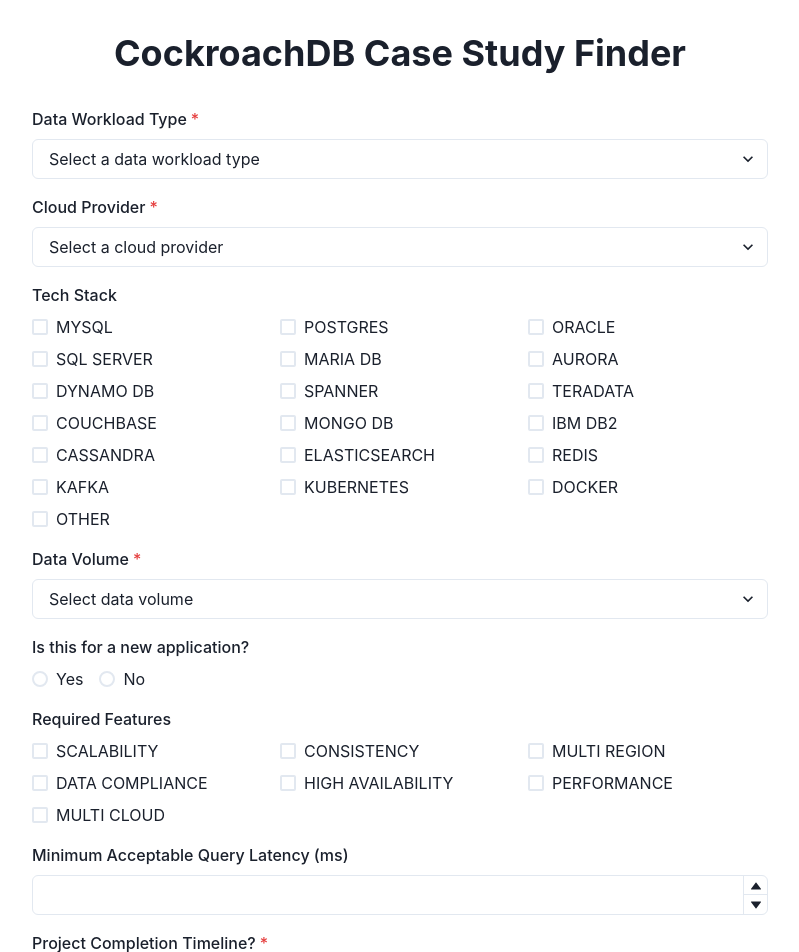
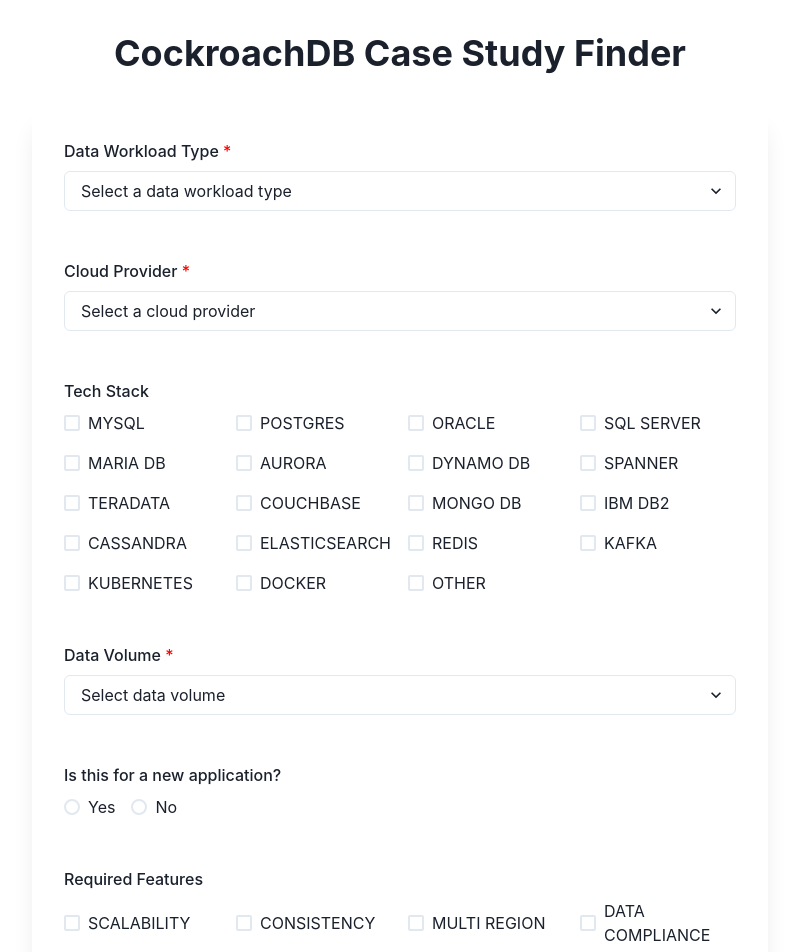
Before and after one commit to elliotpark410/CockroachDB-Use-Case-Explorer, a Next.js app: page / in a window 1280 px wide. Shown: the top 952 px of the page, without its empty margins (240-1039 px from the left). Built offline with nearby package versions, Linux system fonts and the light colour scheme.

Commit message:
add styling to ProspectForm and Results

```diff
--- a/src/components/ProspectForm.js
+++ b/src/components/ProspectForm.js
@@ -6,39 +6,44 @@
   Select,
   Checkbox,
   NumberInput,
+  NumberInputField,
   NumberInputStepper,
-  NumberInputField,
   NumberIncrementStepper,
   NumberDecrementStepper,
   Textarea,
-  CheckboxGroup,
   SimpleGrid,
   RadioGroup,
   Radio,
-  HStack,
+  Box,
 } from '@chakra-ui/react';
 import { Field, useFormikContext } from 'formik';
+
+const CustomFormControl = ({ children, label, required }) => (
+  <FormControl mb={6}>
+    <FormLabel>
+      {label} {required && <span style={{ color: 'red' }}>*</span>}
+    </FormLabel>
+    {children}
+  </FormControl>
+);
 
 const ProspectForm = () => {
   const { values, setFieldValue } = useFormikContext();
 
   return (
-    <VStack spacing={4} align="stretch">
-      <FormControl isRequired>
-        <FormLabel>Data Workload Type</FormLabel>
-        <Field name="dataWorkloadType" as={Select}>
-          <option value="">Select a data workload type</option>
+      <Box maxW="4xl" mx="auto" bg="white" boxShadow="xl" rounded="lg" overflow="hidden">
+        <VStack spacing={6} align="stretch" p={8}>
+          <CustomFormControl label="Data Workload Type" required>
+            <Field name="dataWorkloadType" as={Select} placeholder="Select a data workload type">
               <option value="TRANSACTIONAL">Transactional</option>
               <option value="ANALYTICAL">Analytical</option>
               <option value="HYBRID">Hybrid</option>
               <option value="OTHER">Other</option>
             </Field>
-      </FormControl>
+          </CustomFormControl>
 
-      <FormControl isRequired>
-        <FormLabel>Cloud Provider</FormLabel>
-        <Field name="cloudProvider" as={Select}>
-          <option value="">Select a cloud provider</option>
+          <CustomFormControl label="Cloud Provider" required>
+            <Field name="cloudProvider" as={Select} placeholder="Select a cloud provider">
               <option value="AWS">AWS</option>
               <option value="GCP">GCP</option>
               <option value="AZURE">Azure</option>
@@ -47,84 +52,83 @@
               <option value="HYBRID">Hybrid</option>
               <option value="OTHER">Other</option>
             </Field>
-      </FormControl>
+          </CustomFormControl>
 
-      <FormControl>
-        <FormLabel>Tech Stack</FormLabel>
+          <CustomFormControl label="Tech Stack">
             <Field name="techStack">
               {({ field }) => (
-            <CheckboxGroup
+                <SimpleGrid columns={[2, 3, 4]} spacing={4}>
+                  {['MYSQL', 'POSTGRES', 'ORACLE', 'SQL_SERVER', 'MARIA_DB', 'AURORA', 'DYNAMO_DB', 'SPANNER', 'TERADATA', 'COUCHBASE', 'MONGO_DB', 'IBM_DB2', 'CASSANDRA', 'ELASTICSEARCH', 'REDIS', 'KAFKA', 'KUBERNETES', 'DOCKER', 'OTHER'].map((tech) => (
+                    <Checkbox
+                      key={tech}
                       {...field}
-              value={values.techStack || []}
-              onChange={(values) => setFieldValue('techStack', values)}
+                      value={tech}
+                      isChecked={field.value && field.value.includes(tech)}
+                      onChange={(e) => {
+                        const set = new Set(field.value || []);
+                        if (e.target.checked) {
+                          set.add(tech);
+                        } else {
+                          set.delete(tech);
+                        }
+                        setFieldValue('techStack', Array.from(set));
+                      }}
                     >
-              <SimpleGrid columns={3} spacing={2}>
-                {['MYSQL', 'POSTGRES', 'ORACLE', 'SQL_SERVER', 'MARIA_DB', 'AURORA', 'DYNAMO_DB', 'SPANNER', 'TERADATA', 'COUCHBASE', 'MONGO_DB', 'IBM_DB2', 'CASSANDRA', 'ELASTICSEARCH', 'REDIS', 'KAFKA', 'KUBERNETES', 'DOCKER', 'OTHER'].map((tech) => (
-                  <Checkbox key={tech} value={tech}>
                       {tech.replace('_', ' ')}
                     </Checkbox>
                   ))}
                 </SimpleGrid>
-            </CheckboxGroup>
               )}
             </Field>
-      </FormControl>
+          </CustomFormControl>
 
-      <FormControl isRequired>
-        <FormLabel>Data Volume</FormLabel>
-        <Field name="dataVolume" as={Select}>
-          <option value="">Select data volume</option>
+          <CustomFormControl label="Data Volume" required>
+            <Field name="dataVolume" as={Select} placeholder="Select data volume">
               <option value="0-100GB">0-100GB</option>
               <option value="100GB-1TB">100GB-1TB</option>
               <option value="1TB-10TB">1TB-10TB</option>
               <option value="10TB+">10TB+</option>
             </Field>
-      </FormControl>
+          </CustomFormControl>
 
-      <FormControl>
-        <FormLabel>Is this for a new application?</FormLabel>
+          <CustomFormControl label="Is this for a new application?">
             <Field name="isNewApp">
               {({ field }) => (
-            <RadioGroup {...field} value={values.isNewApp === null ? '' : values.isNewApp.toString()}>
-              <HStack spacing={4}>
-                <Radio
-                  value="true"
-                  onChange={() => setFieldValue('isNewApp', true)}
-                >
-                  Yes
-                </Radio>
-                <Radio
-                  value="false"
-                  onChange={() => setFieldValue('isNewApp', false)}
-                >
-                  No
-                </Radio>
-              </HStack>
+                <RadioGroup {...field}>
+                  <Radio value="true" mr={4}>Yes</Radio>
+                  <Radio value="false">No</Radio>
                 </RadioGroup>
               )}
             </Field>
-      </FormControl>
+          </CustomFormControl>
 
-      <FormControl>
-        <FormLabel>Required Features</FormLabel>
+          <CustomFormControl label="Required Features">
             <Field name="keyFeatures">
               {({ field }) => (
-            <CheckboxGroup
+                <SimpleGrid columns={[2, 3, 4]} spacing={4}>
+                  {['SCALABILITY', 'CONSISTENCY', 'MULTI_REGION', 'DATA_COMPLIANCE', 'HIGH_AVAILABILITY', 'PERFORMANCE', 'MULTI_CLOUD'].map((feature) => (
+                    <Checkbox
+                      key={feature}
                       {...field}
-              value={values.keyFeatures || []}
-              onChange={(values) => setFieldValue('keyFeatures', values)}
+                      value={feature}
+                      isChecked={field.value && field.value.includes(feature)}
+                      onChange={(e) => {
+                        const set = new Set(field.value || []);
+                        if (e.target.checked) {
+                          set.add(feature);
+                        } else {
+                          set.delete(feature);
+                        }
+                        setFieldValue('keyFeatures', Array.from(set));
+                      }}
                     >
-              <SimpleGrid columns={3} spacing={2}>
-                {['SCALABILITY', 'CONSISTENCY', 'MULTI_REGION', 'DATA_COMPLIANCE', 'HIGH_AVAILABILITY', 'PERFORMANCE', 'MULTI_CLOUD'].map((feature) => (
-                  <Checkbox key={feature} value={feature}>
                       {feature.replace('_', ' ')}
                     </Checkbox>
                   ))}
                 </SimpleGrid>
-            </CheckboxGroup>
               )}
             </Field>
-      </FormControl>
+          </CustomFormControl>
 
       <FormControl>
         <FormLabel>Minimum Acceptable Query Latency (ms)</FormLabel>
@@ -150,22 +154,20 @@
         </Field>
       </FormControl>
 
-      <FormControl isRequired>
-        <FormLabel>Project Completion Timeline?</FormLabel>
-        <Field name="timeline" as={Select}>
-          <option value="">Select a timeline</option>
+          <CustomFormControl label="Project Completion Timeline?" required>
+            <Field name="timeline" as={Select} placeholder="Select a timeline">
               <option value="0-3 months">0-3 months</option>
               <option value="3-6 months">3-6 months</option>
               <option value="6-12 months">6-12 months</option>
               <option value="12+ months">12+ months</option>
             </Field>
-      </FormControl>
+          </CustomFormControl>
 
-      <FormControl>
-        <FormLabel>Additional Notes</FormLabel>
+          <CustomFormControl label="Additional Notes">
             <Field name="additionalNotes" as={Textarea} />
-      </FormControl>
+          </CustomFormControl>
         </VStack>
+      </Box>
   );
 };
 
--- a/src/components/Results.js
+++ b/src/components/Results.js
@@ -1,19 +1,30 @@
 import React from 'react';
-import { Box, VStack, Heading, Text, List, ListItem, Badge, SimpleGrid } from '@chakra-ui/react';
+import { Box, VStack, Heading, Text, List, ListItem, Badge, SimpleGrid, Flex, Circle } from '@chakra-ui/react';
 import { CheckIcon } from '@chakra-ui/icons';
 
 const CustomerStory = ({ story }) => (
-  <Box borderWidth="1px" borderRadius="lg" p={4} mb={4}>
-    <Heading size="md">{story.companyName}</Heading>
-    <Badge colorScheme="blue" mt={2}>{story.industry}</Badge>
-    <Text mt={2}><strong>Use Case:</strong> {story.useCase}</Text>
-    <Text mt={2}><strong>Challenge:</strong> {story.challenge}</Text>
-    <Text mt={2}><strong>Solution:</strong> {story.solution}</Text>
-    <SimpleGrid columns={2} spacing={2} mt={2}>
+  <Box
+    borderWidth="1px"
+    borderRadius="lg"
+    p={6}
+    mb={4}
+    boxShadow="md"
+    bg="white"
+    transition="all 0.3s"
+    _hover={{ boxShadow: "lg" }}
+  >
+    <Heading size="md" mb={2} color="blue.600">{story.companyName}</Heading>
+    <Badge colorScheme="blue" mb={3}>{story.industry}</Badge>
+    <Text mt={2} fontSize="sm"><strong>Use Case:</strong> {story.useCase}</Text>
+    <Text mt={2} fontSize="sm"><strong>Challenge:</strong> {story.challenge}</Text>
+    <Text mt={2} fontSize="sm"><strong>Solution:</strong> {story.solution}</Text>
+    <SimpleGrid columns={[2, 3, 4]} spacing={2} mt={4}>
       {story.keyFeatures.map((feature, index) => (
-        <Badge key={index} colorScheme="green">
-          <CheckIcon mr={1} />
-          {feature.replace('_', ' ')}
+        <Badge key={index} colorScheme="green" variant="subtle" borderRadius="full" px={3} py={1}>
+          <Flex align="center">
+            <CheckIcon mr={1} boxSize={3} />
+            <Text fontSize="xs">{feature.replace('_', ' ')}</Text>
+          </Flex>
         </Badge>
       ))}
     </SimpleGrid>
@@ -23,18 +34,34 @@
 const Results = ({ data }) => {
   const { fitScore, customerStories } = data;
 
+  const getFitScoreColor = (score) => {
+    if (score > 70) return "green";
+    if (score > 40) return "yellow";
+    return "red";
+  };
+
   return (
-    <VStack spacing={6} align="stretch">
+    <Box maxW="4xl" mx="auto" bg="white" boxShadow="xl" rounded="lg" overflow="hidden">
+      <VStack spacing={8} align="stretch" p={8}>
         <Box>
-        <Heading size="lg">CockroachDB Fit Score</Heading>
-        <Text fontSize="4xl" fontWeight="bold" color={fitScore > 70 ? "green.500" : fitScore > 40 ? "yellow.500" : "red.500"}>
+          <Heading size="md" mb={4} textAlign="center">CockroachDB Fit Score</Heading>
+          <Flex justifyContent="center" alignItems="center">
+            <Circle
+              size="150px"
+              bg={`${getFitScoreColor(fitScore)}.100`}
+              borderWidth={8}
+              borderColor={`${getFitScoreColor(fitScore)}.500`}
+            >
+              <Text fontSize="4xl" fontWeight="bold" color={`${getFitScoreColor(fitScore)}.500`}>
                 {fitScore}%
               </Text>
+            </Circle>
+          </Flex>
         </Box>
 
         <Box>
-        <Heading size="md">Matching Customer Stories</Heading>
-        <List spacing={4} mt={2}>
+          <Heading size="md" mb={4}>Matching Customer Stories</Heading>
+          <List spacing={6}>
             {customerStories.map((story, index) => (
               <ListItem key={index}>
                 <CustomerStory story={story} />
@@ -43,6 +70,7 @@
           </List>
         </Box>
       </VStack>
+    </Box>
   );
 };
 
```
Lines whose indentation alone changed are shown as unchanged.
